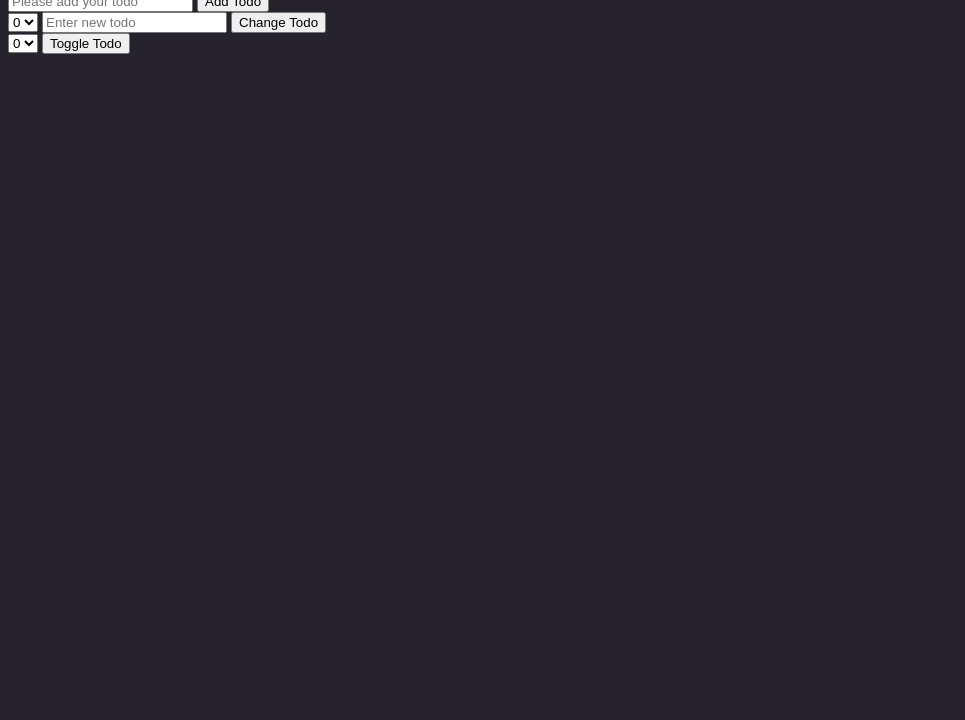
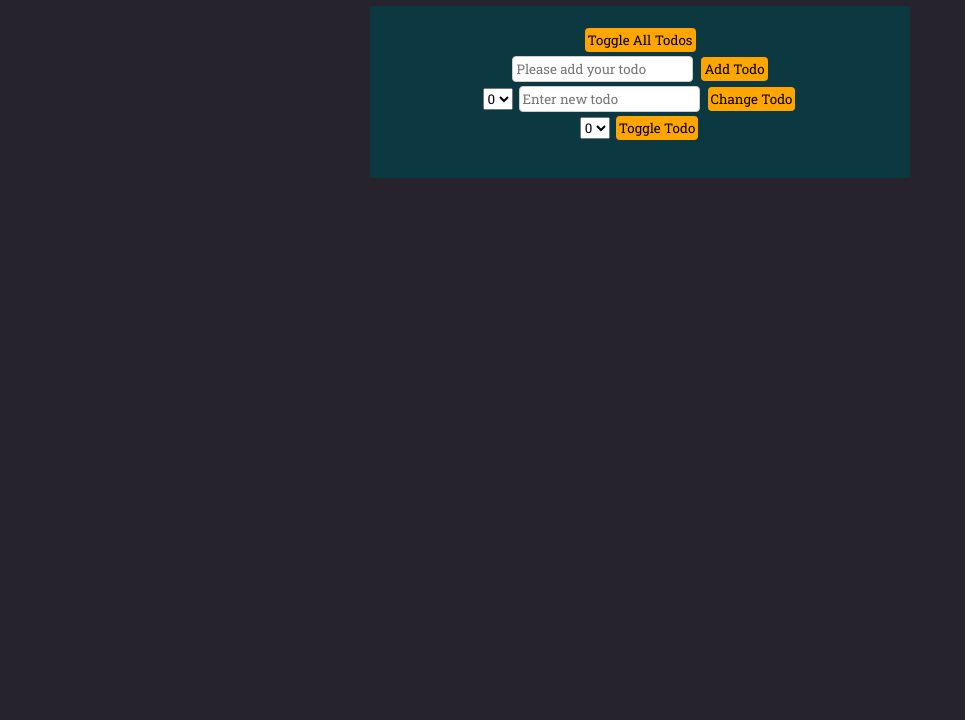
Before and after one commit to axon7/TodoApp-Vanilla-JS, a plain HTML site: page index.html in a window 1280 px wide. Shown: the part 80-800 px from the top of the page, without its empty margins (0-965 px from the left). Drawn offline with Linux system fonts and the light colour scheme.

Commit message:
some basic styling

```diff
--- a/index.html
+++ b/index.html
@@ -1,11 +1,14 @@
 <!DOCTYPE html>
 <head>
     <link rel="stylesheet" type="text/css" href="style.css"/>
-    <title>To-do App</title>
+    <link href="https://fonts.googleapis.com/css?family=Roboto+Slab" rel="stylesheet">
+        <title>To-do App</title>
 </head>
 <html>
     <body>
-        <p>TodoList App</p>
+            <h1>TodoList App</h1>
+        <div class="container">
+
 
         <div>
                 <button onclick="handlers.toggleAll()">Toggle All Todos</button>
@@ -45,7 +48,7 @@
         <ul>
         </ul>
 
-
+    </div>
 
     </body>
 <script src="script.js" ></script>
--- a/style.css
+++ b/style.css
@@ -1,4 +1,40 @@
+*{
+    font-family: 'Roboto Slab', serif;
+
+}
+
 body{
     background-color: #26232C;
     color: white;
 }
+
+
+button {
+    background-color: orange;
+    border: none;
+    border-radius: 4px;
+    padding: 3px;
+    margin: 2px;
+}
+
+input {
+    border-radius: 4px;
+    border: 1px solid #ccc;
+    padding: 3px;
+    margin: 2px;
+
+}
+
+.container {
+    width: 70%;
+    max-width: 500px;
+    text-align: center;
+    background-color: rgb(12, 56, 65);
+    margin: 0 auto;
+    border-radius: 3px;
+    padding: 20px;
+}
+
+ul {
+    list-style: none;
+}
```
